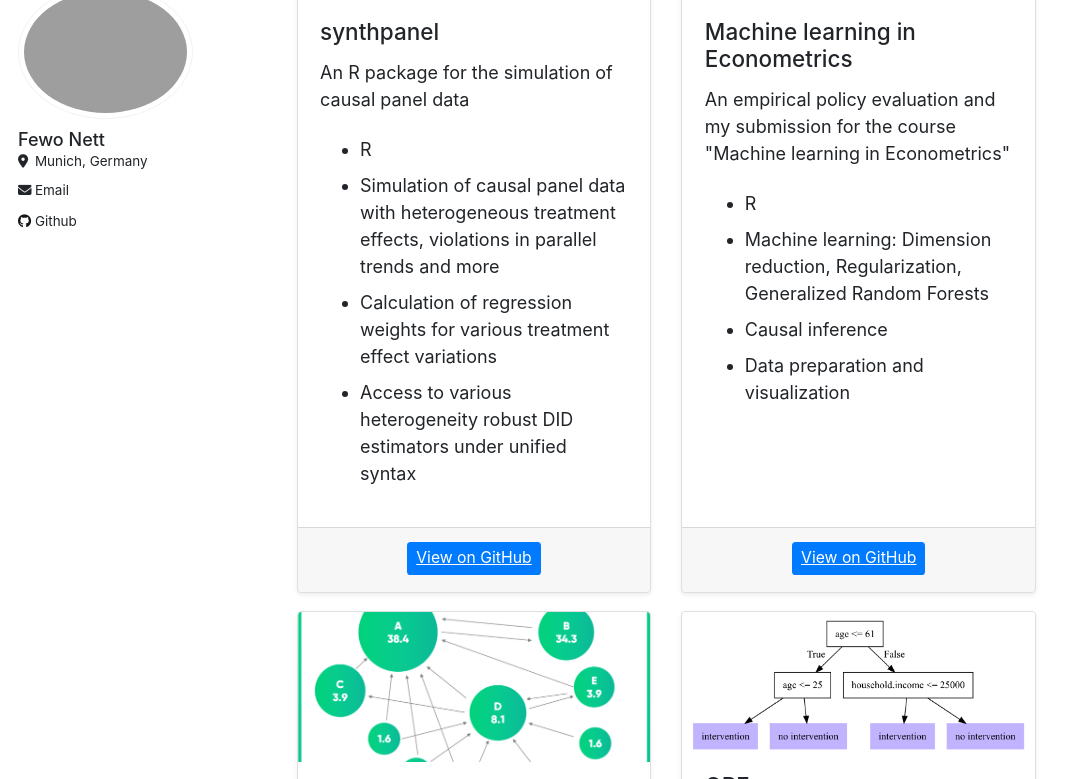
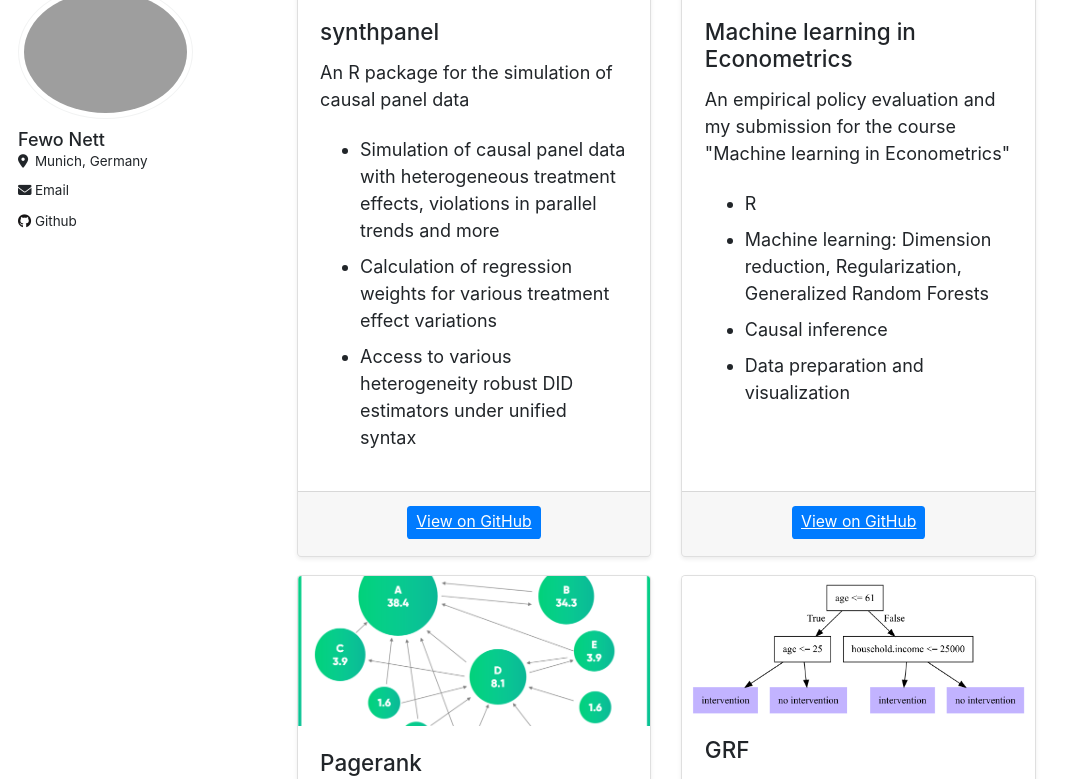
Before and after one commit to fewonett/fewonett.github.io, a Jekyll site: the page built from _pages/about.html, in a window 1280 px wide and 900 px high, scrolled down 1324 px, cut to the strip 121-900 px from the top of the window. Shown: the whole strip, without its empty margins (0-1081 px from the left). Built offline with Jekyll 4.4.1, drawn with Linux system fonts in a browser that asks for light colours.

Commit message:
Remove bullet point

```diff
--- a/_pages/about.html
+++ b/_pages/about.html
@@ -50,7 +50,6 @@ redirect_from:
           <h5 class="card-title">synthpanel</h5>
           <p class="card-text">An R package for the simulation of causal panel data</p>
           <ul>
-            <li>R</li>
             <li>Simulation of causal panel data with heterogeneous treatment effects, violations in parallel trends and more</li>
             <li>Calculation of regression weights for various treatment effect variations</li>
             <li>Access to various heterogeneity robust DID estimators under unified syntax</li>
```
